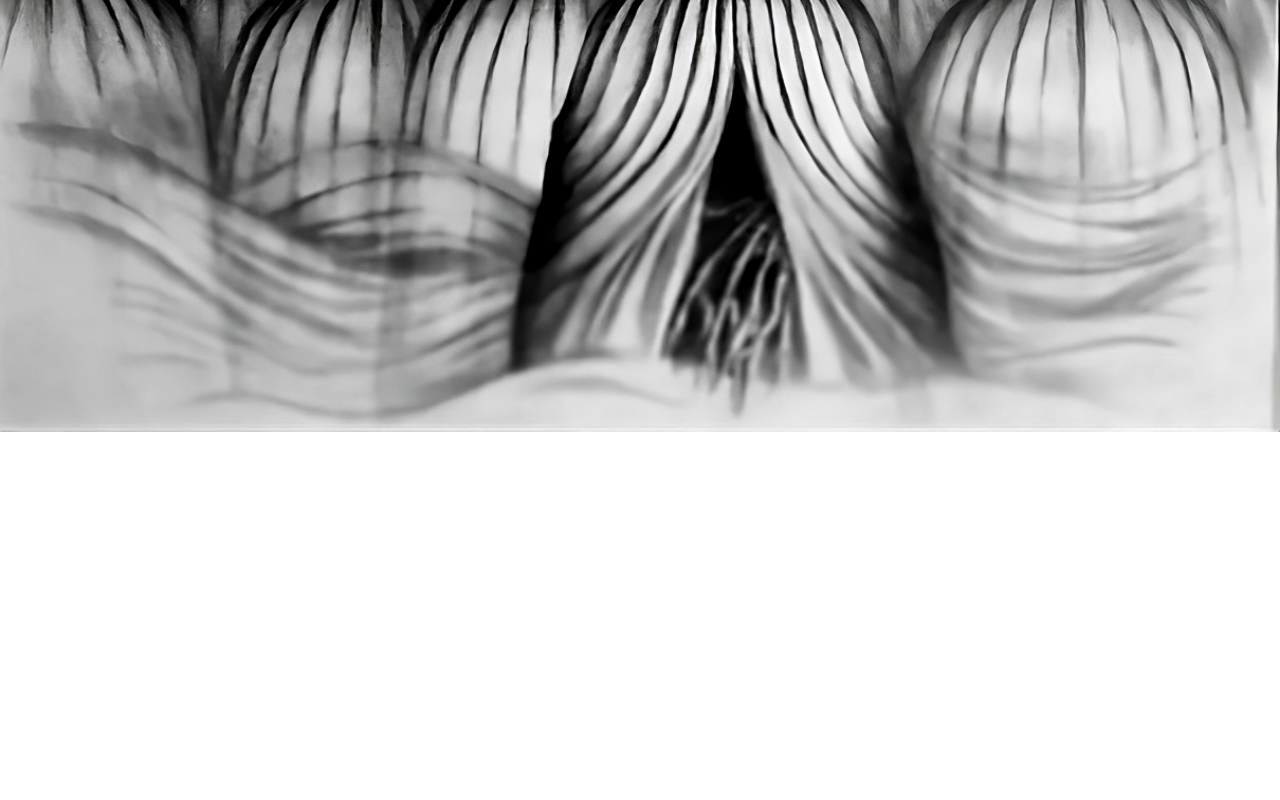
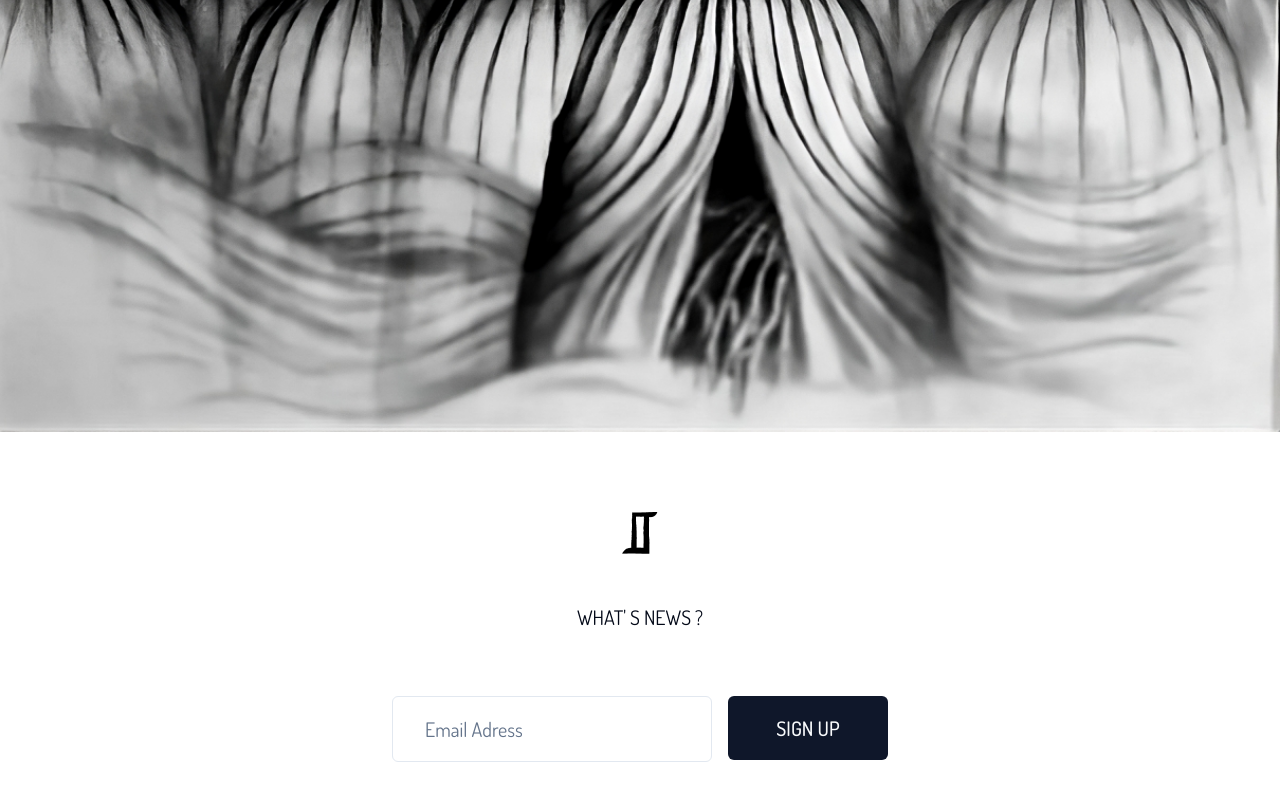
Before and after one commit to SebastienLaurentt/Sandamal, a Next.js app: page / in a window 1280 px wide. Shown: the part 416-1216 px from the top of the page. Before the commit the page ends 848 px from the top, so only its background shows below. Built offline with nearby package versions, Linux system fonts and the light colour scheme.

Commit message:
update home page

```diff
--- a/app/page.tsx
+++ b/app/page.tsx
@@ -1,10 +1,25 @@
+import { Button } from "@/components/ui/button";
+import { Input } from "@/components/ui/input";
 import Image from "next/image";
 import imgHome from "../public/images/HomePage2.png";
+import logo from "../public/images/logo.png";
 
 export default function Home() {
   return (
-<div className="">
-  <Image src={imgHome} alt="HomePageImg" className="bg-cover bg-center w-full" />
-</div>
+    <div className="mb-20">
+      <Image
+        src={imgHome}
+        alt="HomePageImg"
+        className="bg-cover bg-center w-full"
+      />
+      <div className="flex flex-col items-center mt-8 lg:mt-20">
+        <Image src={logo} alt="logo" className="" />
+        <span className="uppercase lg:m-12 lg:text-[20px]">What&apos; s News ? </span>
+        <div className="flex flex-col md:flex-row md:gap-x-4">
+          <Input placeholder="Email Adress" className="w-40 lg:w-80 mt-4 lg:text-xl lg:p-8" />
+          <Button className="w-40 mt-4 lg:text-xl lg:p-8">SIGN UP</Button>
+        </div>
+      </div>
+    </div>
   );
 }
--- a/components/NavBar/NavBar.tsx
+++ b/components/NavBar/NavBar.tsx
@@ -16,7 +16,7 @@ export default function Navbar() {
 
   return (
     <header className="absolute py-4">
-      <div className="flex items-center justify-between mx-auto max-w-2xl px-4 sm:px-6 lg:max-w-7xl">
+      <div className="flex items-center justify-between mx-auto max-w-2xl px-4 sm:px-6 lg:max-w-7xl ">
         <Link href="/">
           <Image src={logo} alt="Logo Sandamal" />
         </Link>
```
